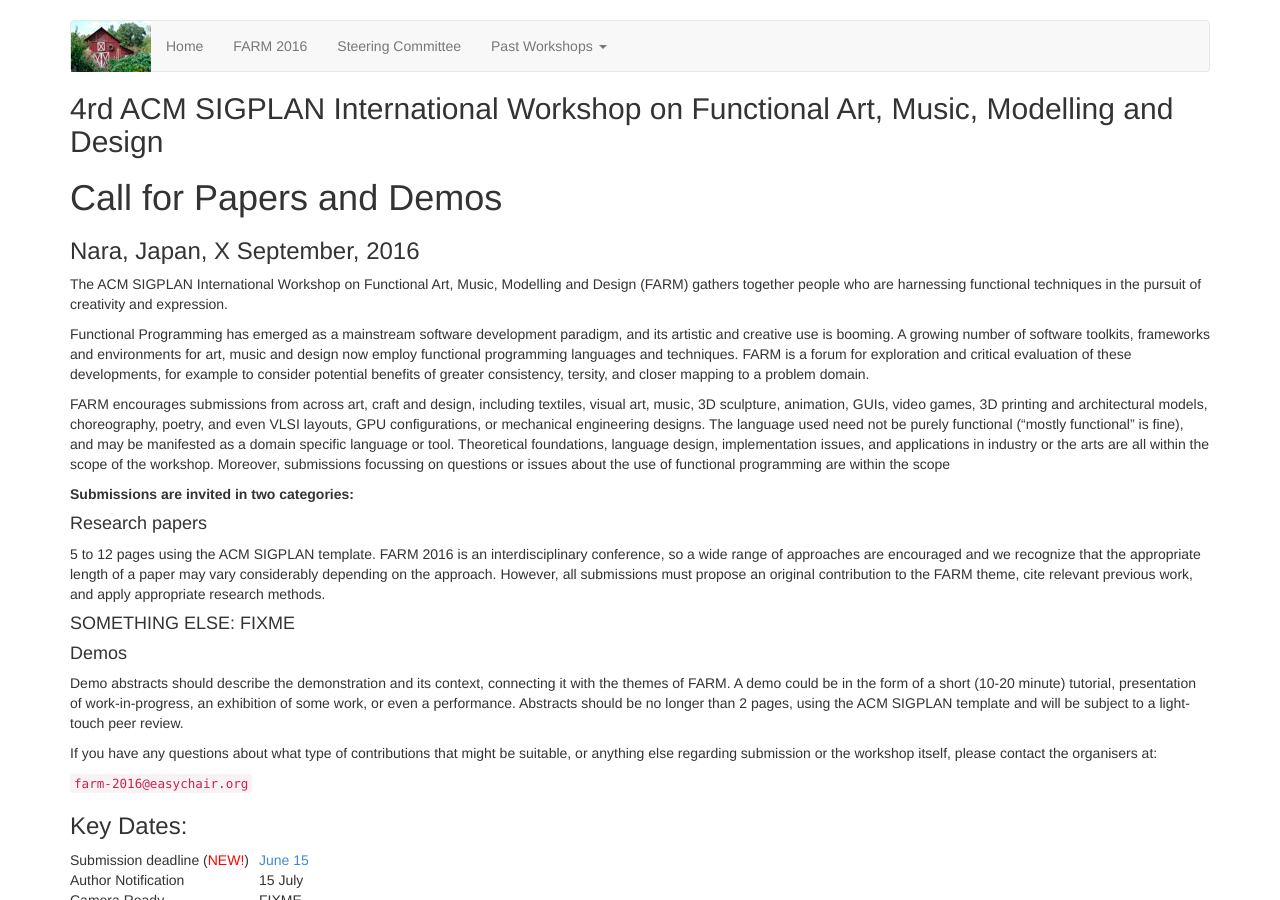
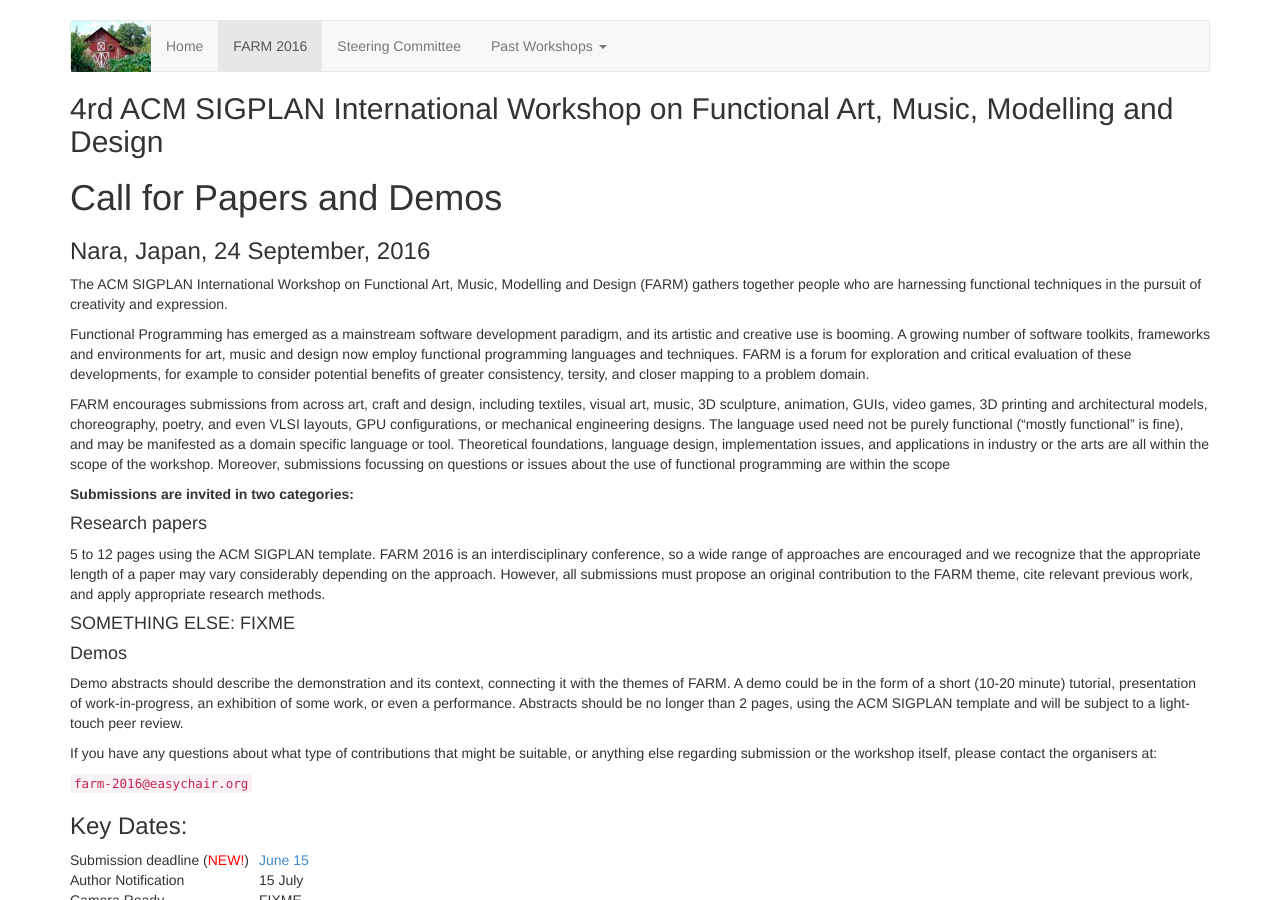
Before and after one commit to functional-art/functional-art.github.com, a Jekyll site: the page built from 2016/cfp.md, in a window 1280 px wide and 900 px high. Built offline with Jekyll 4.4.1, drawn with Linux system fonts in a browser that asks for light colours; nearby versions of some CDN libraries.

Commit message:
Minor edits to CFP.

```diff
--- a/2016/cfp.md
+++ b/2016/cfp.md
@@ -1,13 +1,14 @@
 ---
 layout: default
 title: FARM 2016 Call for Papers & Demos
+active: farm2016
 ---
 
 ## 4rd ACM SIGPLAN International Workshop on Functional Art, Music, Modelling and Design
 
 # Call for Papers and Demos
 
-### Nara, Japan, X September, 2016
+### Nara, Japan, 24 September, 2016
 
 The ACM SIGPLAN International Workshop on Functional Art, Music,
 Modelling and Design (FARM) gathers together people who are harnessing
```
